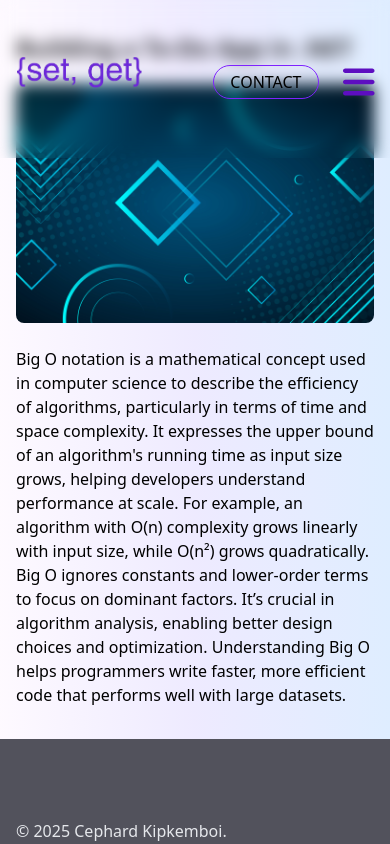
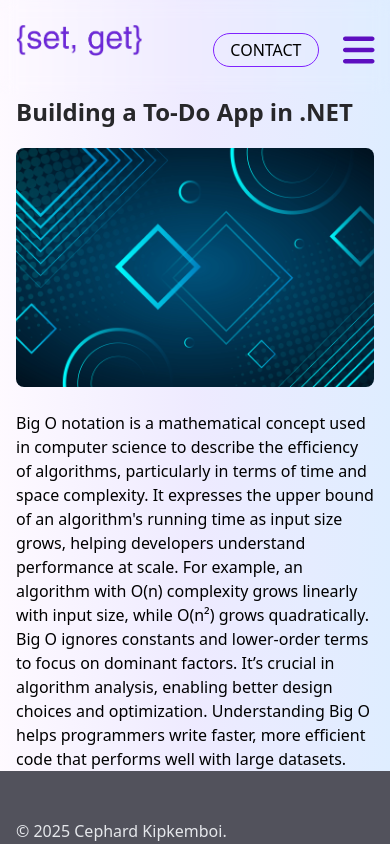
Before and after one commit to cephard/blog, a React (Vite) app: page /blog/blogpost/1 in a window 390 px wide. Shown: the top 844 px of the page. Built offline with nearby package versions, Linux system fonts and the light colour scheme.

Commit message:
adopted mobile first approach

```diff
--- a/src/App.jsx
+++ b/src/App.jsx
@@ -6,6 +6,7 @@ import Services from './components/Services'
 import BlogPost from './components/BlogPost'
 import { BrowserRouter, Routes, Route } from 'react-router-dom'
 import Layout from './components/Layout'
+import NoPage from './components/NoPage'
 
 function App() {
 
@@ -18,7 +19,7 @@ function App() {
           <Route path="services" element={<Services />} />
           <Route path="blogpost/:id" element={<BlogPost />} />
         </Route>
-        <Route path="*" element={<p>Path not resolved</p>} />
+        <Route path="*" element={<NoPage />} />
       </Routes>
     </BrowserRouter>
 
--- a/src/components/BlogPost.jsx
+++ b/src/components/BlogPost.jsx
@@ -15,8 +15,6 @@ function BlogPost() {
                 {blog.content}
             </p>
         </div>
-
-
     )
 }
 
--- /dev/null
+++ b/src/components/NoPage.jsx
@@ -0,0 +1,13 @@
+import { Link } from "react-router"
+
+function NoPage() {
+    return (
+        <div className="w-full h-screen text-gray-700 bg-zinc-500 flex flex-col items-center justify-center gap-2">
+            <h1 className="blog-heading"> 404</h1 >
+            <p>Oops! seems like you are lost</p>
+            <p>Lets get you back <Link to={`/`} className="ml-1 px-4 py-2 bg-violet-800 rounded-full text-gray-300 hover:bg-violet-600 transition duration-200">Home</Link></p>
+        </div>
+    )
+}
+
+export default NoPage
--- a/src/index.css
+++ b/src/index.css
@@ -8,8 +8,6 @@
     margin-right: auto;
     padding-left: 1rem;
     padding-right: 1rem;
-    padding-top: 2rem;
-    padding-bottom: 2rem;
 }
 
 .blog-heading {
```
